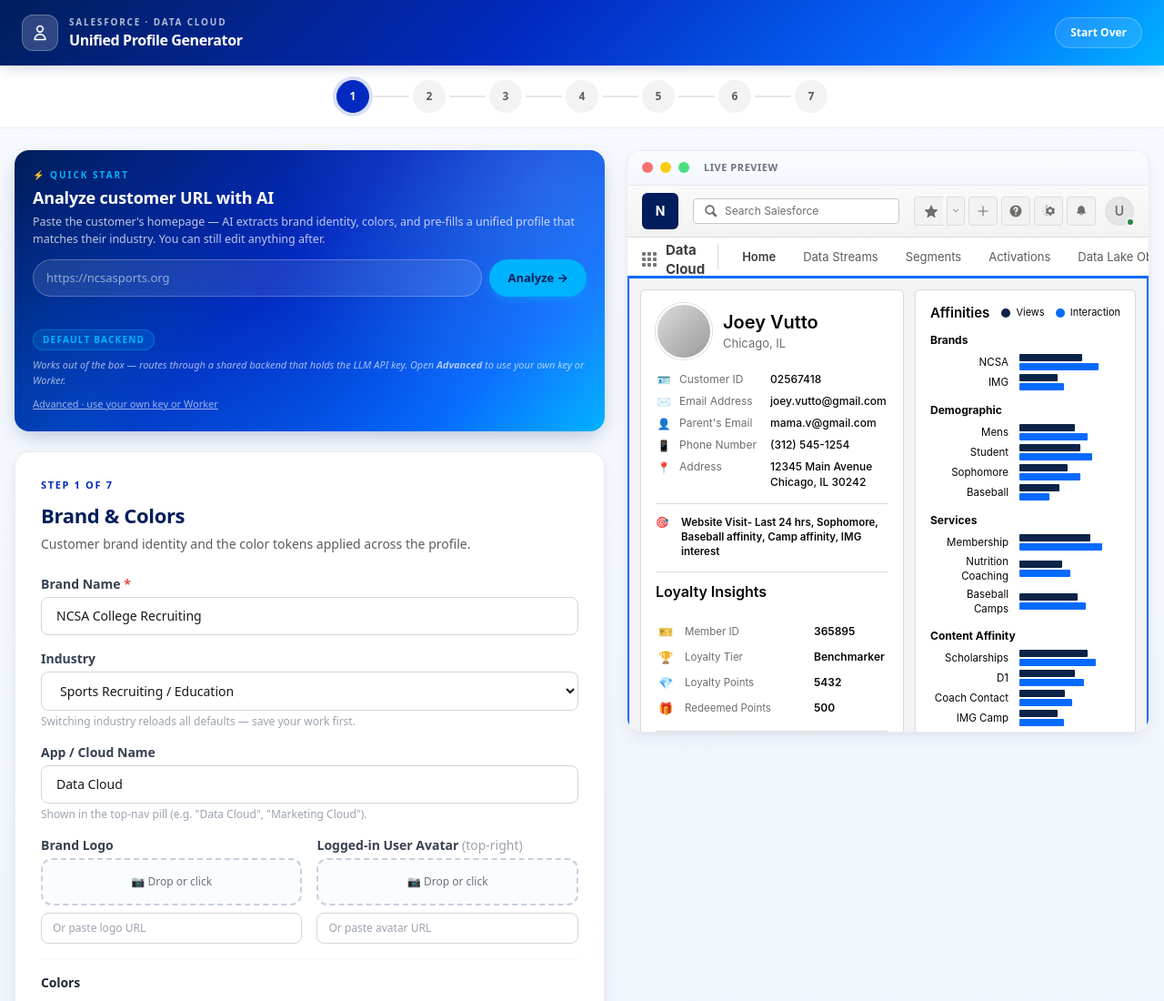
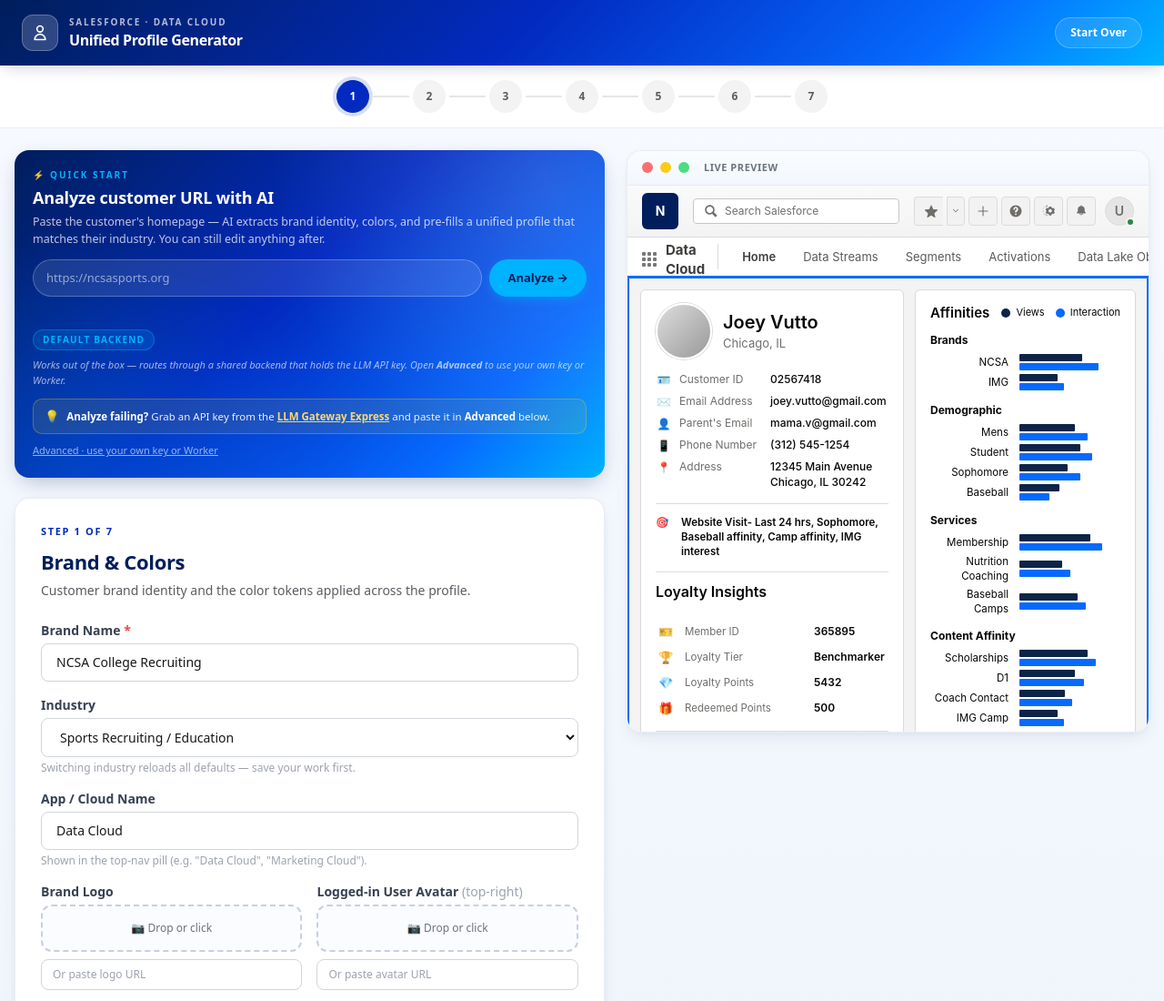
Before and after one commit to imansur-sf/unified-profile-generator, a plain HTML site: page Unified_Profile_Generator.html in a window 1280 px wide. Shown: the top 1100 px of the page at 91% size. Drawn offline with nearby package versions, Linux system fonts and the light colour scheme.

Commit message:
Add LLM Gateway Express fallback hint to Quick Start panel
When the shared Worker's SF Gateway upstream is down, users now see
an amber callout above the Advanced toggle pointing them to the
LLM Gateway Express docs so they can grab a key and paste it below.

```diff
--- a/Unified_Profile_Generator.html
+++ b/Unified_Profile_Generator.html
@@ -111,6 +111,23 @@
     .quickstart-byok-row input:focus { border-color: rgba(0,179,255,0.6); background: rgba(0,0,0,0.30); }
     .quickstart-byok-clear { background: rgba(255,255,255,0.08); border: 1px solid rgba(255,255,255,0.15); color: rgba(255,255,255,0.75); padding: 6px 12px; border-radius: 8px; font-size: 11px; cursor: pointer; }
     .quickstart-byok-clear:hover { background: rgba(255,255,255,0.15); color: #fff; }
+    .quickstart-fallback-hint {
+      margin-top: 12px;
+      padding: 10px 12px;
+      background: rgba(255,204,0,0.10);
+      border: 1px solid rgba(255,204,0,0.30);
+      border-radius: 10px;
+      color: rgba(255,255,255,0.90);
+      font-size: 11.5px;
+      line-height: 1.5;
+      display: flex;
+      align-items: flex-start;
+      gap: 8px;
+    }
+    .quickstart-fallback-icon { flex-shrink: 0; font-size: 13px; line-height: 1.3; }
+    .quickstart-fallback-hint a { color: #FFD966; text-decoration: underline; font-weight: 600; }
+    .quickstart-fallback-hint a:hover { color: #FFE699; }
+    .quickstart-fallback-hint strong { color: #fff; font-weight: 700; }
     .quickstart-mode-badge { display: inline-block; margin-top: 10px; padding: 3px 10px; border-radius: 999px; background: rgba(0,179,255,0.15); color: var(--sf-blue-l); border: 1px solid rgba(0,179,255,0.35); font-size: 10px; font-weight: 700; letter-spacing: 0.12em; text-transform: uppercase; }
     .quickstart-mode-badge.byok { background: rgba(255,255,255,0.10); color: #fff; border-color: rgba(255,255,255,0.30); }
     .quickstart-note { color: rgba(255,255,255,0.65); font-size: 11px; margin-top: 8px; font-style: italic; line-height: 1.5; }
@@ -201,6 +218,16 @@
               <div class="quickstart-error" id="quickstart-error" style="display:none;"></div>
               <div id="quickstart-mode-badge" class="quickstart-mode-badge">Default backend</div>
               <div id="quickstart-note" class="quickstart-note">Works out of the box — routes through a shared backend that holds the LLM API key. Open <b>Advanced</b> to use your own key or Worker.</div>
+
+              <div class="quickstart-fallback-hint">
+                <span class="quickstart-fallback-icon">💡</span>
+                <span>
+                  <strong>Analyze failing?</strong>
+                  Grab an API key from the
+                  <a href="https://docs.internal.salesforce.com/ai/einstein/gateway/llm-gateway-express/" target="_blank" rel="noopener">LLM Gateway Express</a>
+                  and paste it in <strong>Advanced</strong> below.
+                </span>
+              </div>
 
               <button class="quickstart-settings-toggle" onclick="toggleQuickStartSettings()">Advanced · use your own key or Worker</button>
               <div class="quickstart-settings" id="quickstart-settings">
```
Also changed, not shown: index.html (+27 -0 lines).
